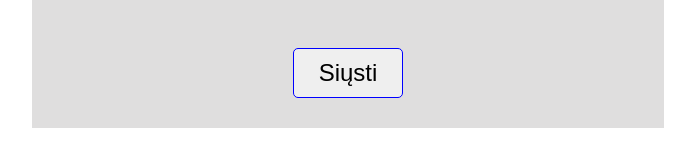
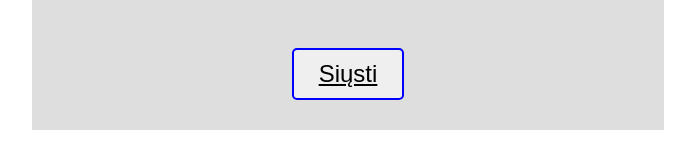
Before and after one commit to hillagvar/231023WEB160VAK_hila, a plain HTML site: page 3.5 CSS uzduotis/index.html in a window 1280 px wide. In both pictures the pointer is over the button "Siųsti". Shown: the part 413-563 px from the top of the page, without its empty margins (292-987 px from the left). Drawn offline with Linux system fonts and the light colour scheme.

Commit message:
button styling

```diff
--- a/3.5 CSS uzduotis/styles/style.css
+++ b/3.5 CSS uzduotis/styles/style.css
@@ -29,6 +29,10 @@ button {
     margin: 50px auto 15px auto;
     padding: 10px 25px;
     font-size: 24px;
-    border: 1px solid blue;
+    border: 2px solid blue;
     border-radius: 5px;
 }
+
+button:hover {
+    text-decoration: underline;
+}
```
